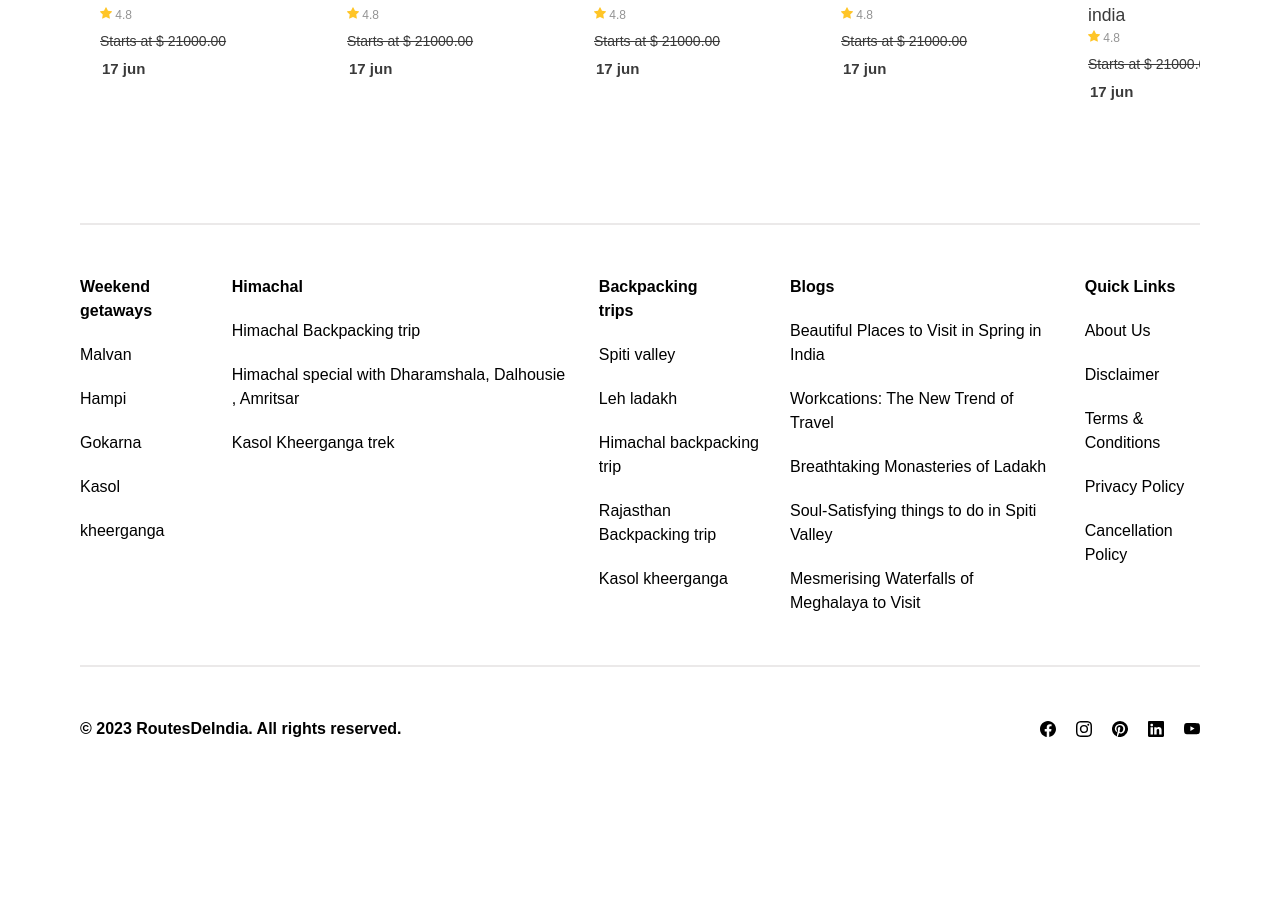
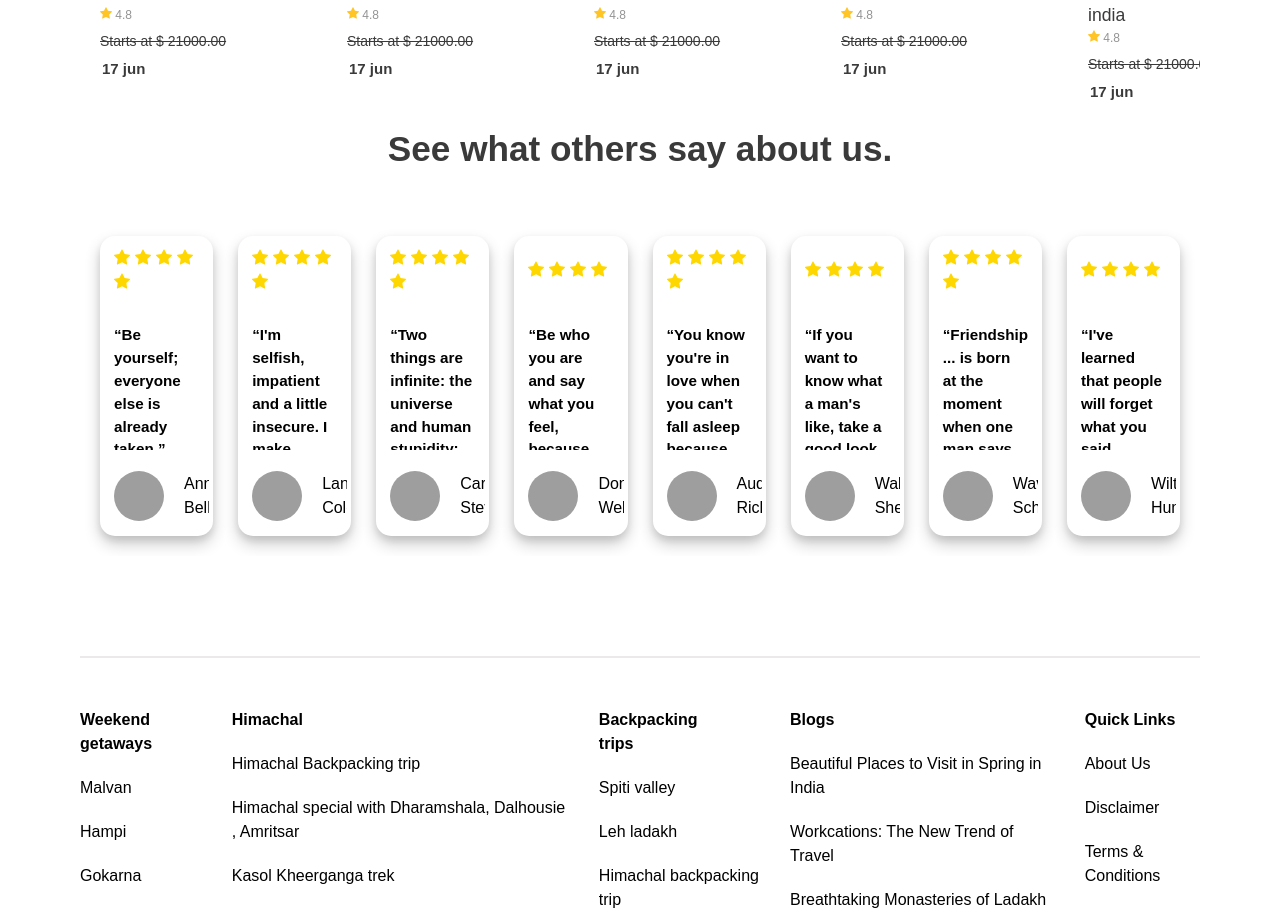
Before and after one commit to parthcs-secondary/routesdeindia, a React (Create React App) app: page / in a window 1280 px wide. Shown: the part 1968-2879 px from the top of the page. Before the commit the page ends 2759 px from the top, so only its background shows below. Built offline with nearby package versions, Linux system fonts and the light colour scheme; grey boxes are pictures that could not be loaded; a web font is replaced by a local one.

Commit message:
Resolved Merge conflict

```diff
--- a/src/pages/home/Home.js
+++ b/src/pages/home/Home.js
@@ -1,8 +1,8 @@
 import React from "react";
-import './Home.css'
 import Banner from "../../components/banner/Banner";
 import Slide from "../../components/slide/Slide";
-// import ReviewCard from "../../components/reviewCard/ReviewCard";
+import ReviewCard from "../../components/reviewCard/ReviewCard";
+import './Home.css'
 import TripCard from "../../components/tripCard/TripCard";
 import { cards, trips } from "../../assets/data/data";
 import Banner01 from "../../components/banner01/Banner01";
@@ -25,13 +25,13 @@ function Home() {
       </div>
 
       {/* Review slider  */}
-      {/* <div className="Reviews">
+      <div className="Reviews">
         <Slide heading={"See what others say about us."} flag={"card"}>
           {cards.map((card) => (
             <ReviewCard key={card.id} card={card} />
           ))}
         </Slide>
-      </div> */}
+      </div>
     </div>
   );
 }
```
